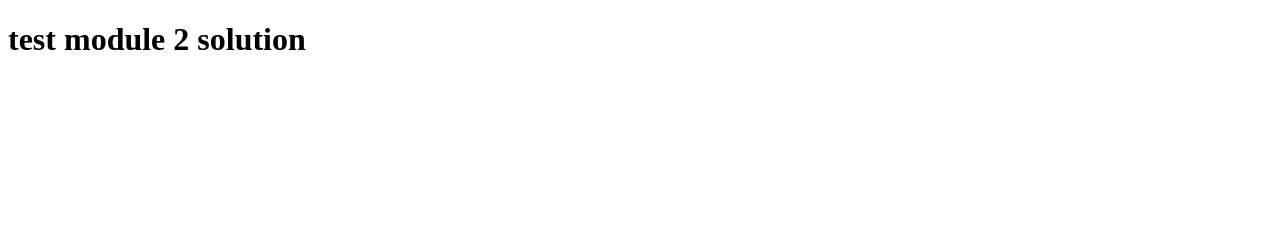
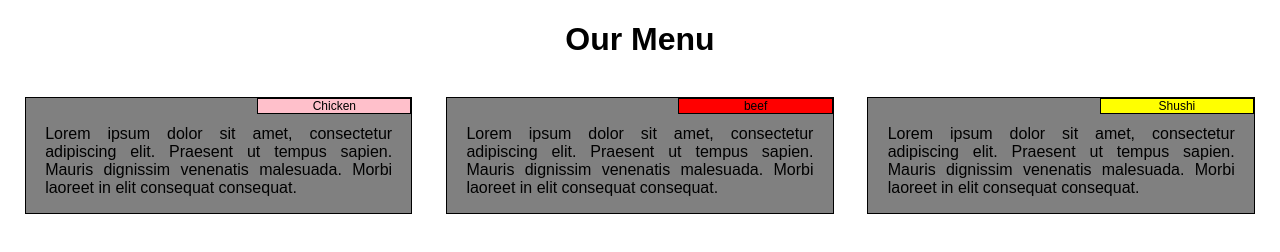
Before and after one commit to kolibras/Coursera-kolibras, a plain HTML site: page mod2_solution/index.html in a window 1280 px wide. Drawn offline with Linux system fonts and the light colour scheme.

Commit message:
Signed-off-by: josecalf <josecalf>

```diff
--- /dev/null
+++ b/mod2_solution/Css/style.css
@@ -0,0 +1,113 @@
+
+body{
+	font-family: sans-serif;
+}
+
+* {
+  box-sizing: border-box;
+}
+
+/* HEADER STYLE */
+h1{
+	text-align: center;
+}
+
+
+#p1, #p2, #p3 {
+  border: 1px solid black;
+  background-color: red;
+  font-size: 12px;
+  width: 40%;
+  height: 5%;
+  color: black;
+  text-align: Center;
+  margin: 0px;
+  float: right;
+  /*top: 1px;*/
+  /*right: 0px;*/
+}
+
+#p1{
+  background-color: pink;
+}
+#p2{
+ background-color: red;
+}
+#p3{
+  background-color: yellow;
+}
+
+.box {
+  border: 1px solid black;
+  background-color: grey;
+  text-align: left;
+  margin-top: 5px;
+  /*position: relative;*/
+  top: 50px;
+  float: left;
+  /*width: 60%;*/
+  /*height: 160px;*/
+  /*margin-right: 5%;*/
+  margin: 4%;
+  /*padding: 4%;*/
+}
+
+p{
+  /*border: 1px solid black; */
+  /*background-color: grey; */
+  text-align: justify;
+  margin-top: 5px;  */
+  position: relative;
+  width: 90%;
+  height: 90%x;
+  margin-right: auto;
+  margin-left: auto;
+  margin-top: 7%;
+}
+
+/* Simple Responsive Framework. */
+.row {
+  width: 100%;
+}
+
+/********** Large devices only **********/
+@media (min-width: 992px) {
+  .col-lg-4, .col-lg-5 {
+    float: left;
+    position: relative;
+  }
+  .col-lg-4 {
+    width: 33.33%;
+  }
+  .col-lg-5 {
+    width: 41.66%;
+  }
+}
+
+/********** Medium devices only **********/
+@media (min-width: 768px) and (max-width: 991px) {
+  .col-md-6, .col-md-12 {
+    float: left;
+    position: relative;
+  }
+  .col-md-6 {
+    width: 50%;
+  }
+  .col-md-12 {
+    width: 100%;
+  }
+}
+
+/********** Small devices only **********/
+@media (max-width: 767px) {
+  .col-sm-6, .col-sm-12 {
+    float: left;
+    position: relative;
+  }
+  .col-sm-6 {
+    width: 50%;
+  }
+  .col-sm-12 {
+    width: 100%;
+  }
+}
--- a/mod2_solution/index.html
+++ b/mod2_solution/index.html
@@ -1,10 +1,37 @@
 <!DOCTYPE html>
 <html>
 <head>
-  <meta charset="utf-8">
+<meta charset="utf-8">
+<meta name="viewport" content="width=device-width, initial-scale=1">
   <title>index</title>
+  <link rel="stylesheet" href="Css/style.css">
 </head>
 <body>
-<h1>test module 2 solution</h1>
+
+<h1>Our Menu</h1>
+
+<div class="row">
+	<div class="col-lg-4 col-md-6 col-sm-12">
+		<div class="box">
+			<p id="p1"> Chicken </p>
+			<p>Lorem ipsum dolor sit amet, consectetur adipiscing elit. Praesent ut tempus sapien. Mauris dignissim venenatis malesuada. Morbi laoreet in elit consequat consequat. </p>
+		</div>
+	</div>
+
+	<div class="col-lg-4 col-md-6 col-sm-12">
+		<div class="box">
+			<p id="p2"> beef </p>
+			<p>Lorem ipsum dolor sit amet, consectetur adipiscing elit. Praesent ut tempus sapien. Mauris dignissim venenatis malesuada. Morbi laoreet in elit consequat consequat. </p>
+		</div>
+	</div>
+
+ 	<div class="col-lg-4 col-sm-12">
+ 		<div class="box">
+			<p id="p3"> Shushi </p>
+			<p>Lorem ipsum dolor sit amet, consectetur adipiscing elit. Praesent ut tempus sapien. Mauris dignissim venenatis malesuada. Morbi laoreet in elit consequat consequat. </p>
+		</div>
+	</div>
+
+</div>
 </body>
 </html>
```
